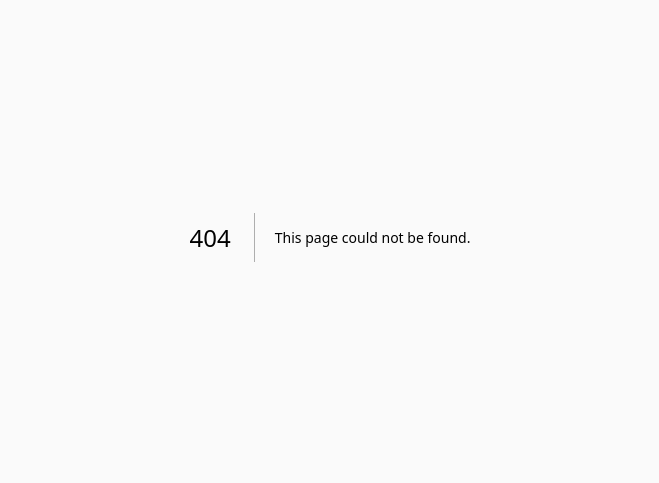
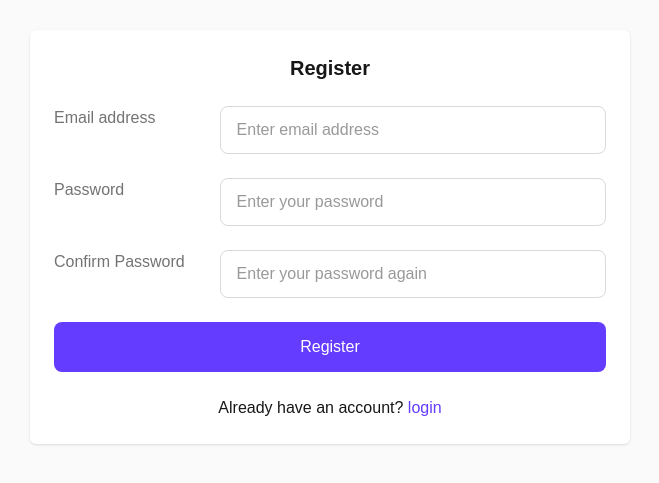
Before and after one commit to amin-ruhul/link-sharing-app, a Next.js app: page /register in a window 1280 px wide. Before the commit this address had no page. Shown: the part 163-646 px from the top of the page, without its empty margins (310-969 px from the left). Built offline with nearby package versions, Linux system fonts and the light colour scheme.

Commit message:
feat: Create auth pages

```diff
--- /dev/null
+++ b/src/app/(auth)/login/LoginForm.tsx
@@ -0,0 +1,29 @@
+import React from "react";
+import Input from "@/components/ui/Input";
+import Button from "@/components/ui/Button";
+import Link from "next/link";
+
+function LoginForm() {
+  return (
+    <form className="flex flex-col gap-y-6 w-full bg-white p-6 rounded-md shadow">
+      <h2 className=" text-center text-xl font-semibold">Login</h2>
+      <Input label="Email address" placeholder="Enter email address" />
+      <Input
+        label="Password"
+        placeholder="Enter your password"
+        type="password"
+      />
+      <Button block type="submit">
+        Login
+      </Button>
+      <div className="text-center text-grey">
+        <span>Don&apos;t have an account? </span>{" "}
+        <Link className="text-primary" href="/register">
+          Create account
+        </Link>
+      </div>
+    </form>
+  );
+}
+
+export default LoginForm;
--- /dev/null
+++ b/src/app/(auth)/login/page.tsx
@@ -0,0 +1,14 @@
+import React from "react";
+import LoginForm from "./LoginForm";
+
+function LoginPage() {
+  return (
+    <div className="container mx-auto h-screen">
+      <section className="h-full w-[600px] flex justify-center items-center mx-auto">
+        <LoginForm />
+      </section>
+    </div>
+  );
+}
+
+export default LoginPage;
--- /dev/null
+++ b/src/app/(auth)/register/RegisterForm.tsx
@@ -0,0 +1,34 @@
+import React from "react";
+import Input from "@/components/ui/Input";
+import Button from "@/components/ui/Button";
+import Link from "next/link";
+
+function RegisterForm() {
+  return (
+    <form className="flex flex-col gap-y-6 w-full bg-white p-6 rounded-md shadow">
+      <h2 className=" text-center text-xl font-semibold">Register</h2>
+      <Input label="Email address" placeholder="Enter email address" />
+      <Input
+        label="Password"
+        placeholder="Enter your password"
+        type="password"
+      />
+      <Input
+        label="Confirm Password"
+        placeholder="Enter your password again"
+        type="password"
+      />
+      <Button block type="submit">
+        Register
+      </Button>
+      <div className="text-center text-grey">
+        <span>Already have an account? </span>
+        <Link className="text-primary" href="/login">
+          login
+        </Link>
+      </div>
+    </form>
+  );
+}
+
+export default RegisterForm;
--- /dev/null
+++ b/src/app/(auth)/register/page.tsx
@@ -0,0 +1,14 @@
+import React from "react";
+import RegisterForm from "./RegisterForm";
+
+function RegisterPage() {
+  return (
+    <div className="container mx-auto h-screen">
+      <section className="h-full w-[600px] flex justify-center items-center mx-auto">
+        <RegisterForm />
+      </section>
+    </div>
+  );
+}
+
+export default RegisterPage;
--- a/src/app/(manage)/links/AddLinkForm.tsx
+++ b/src/app/(manage)/links/AddLinkForm.tsx
@@ -56,6 +56,8 @@ function AddLinkForm() {
     });
 
     return () => subscription.unsubscribe();
+
+    //eslint-disable-next-line
   }, []);
 
   const addLink = () => {
--- a/src/app/(manage)/profile/ProfileForm.tsx
+++ b/src/app/(manage)/profile/ProfileForm.tsx
@@ -51,6 +51,7 @@ function ProfileForm() {
     });
 
     return () => subscription.unsubscribe();
+    //eslint-disable-next-line
   }, []);
 
   function handleImageUpload(event: ChangeEvent<HTMLInputElement>) {
```
